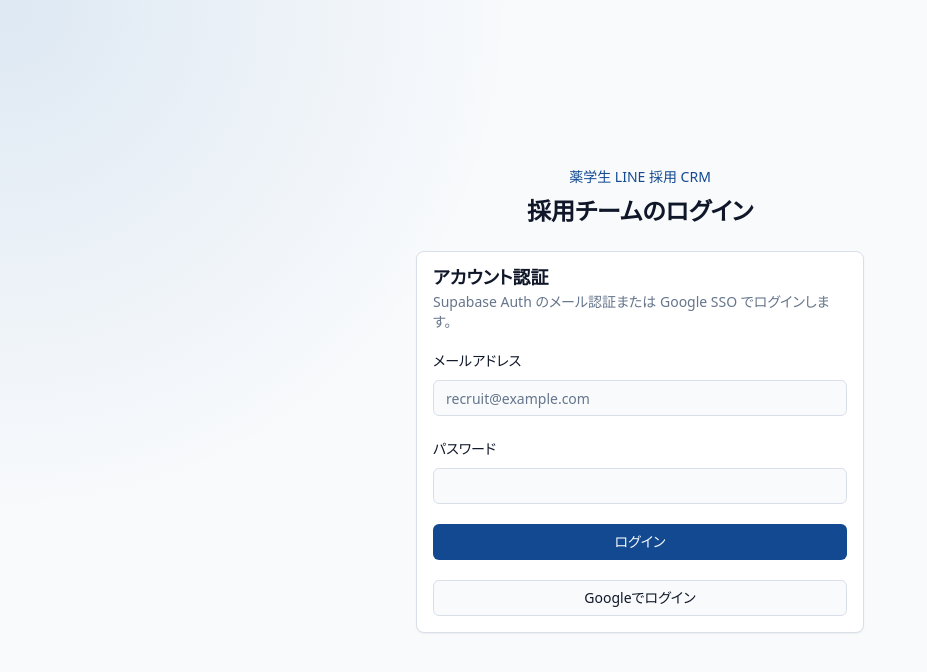
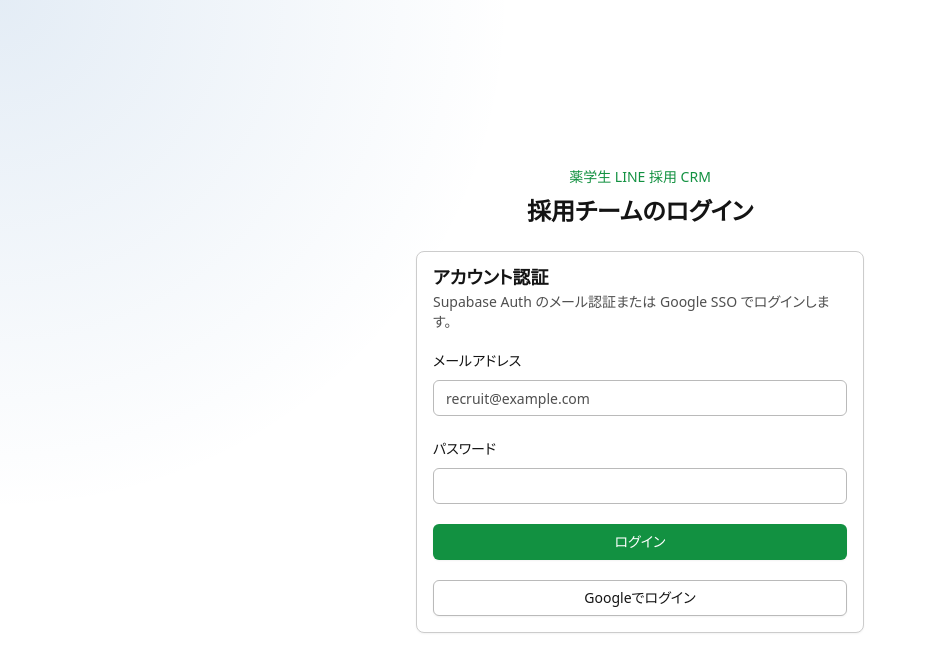
Before and after one commit to ootsuka-ryu/career-sugoroku, a Next.js app: page /login in a window 1280 px wide. Shown: the top 672 px of the page, without its empty margins (0-927 px from the left). Built offline with nearby package versions, Linux system fonts and the light colour scheme; no server answers.

Commit message:
Increase app color contrast

```diff
--- a/app/globals.css
+++ b/app/globals.css
@@ -4,25 +4,25 @@
 
 @layer base {
   :root {
-    --background: 210 40% 98%;
-    --foreground: 222 47% 11%;
+    --background: 0 0% 100%;
+    --foreground: 0 0% 8%;
     --card: 0 0% 100%;
-    --card-foreground: 222 47% 11%;
+    --card-foreground: 0 0% 8%;
     --popover: 0 0% 100%;
-    --popover-foreground: 222 47% 11%;
-    --primary: 214 78% 32%;
-    --primary-foreground: 210 40% 98%;
-    --secondary: 198 38% 94%;
-    --secondary-foreground: 222 47% 11%;
-    --muted: 210 28% 92%;
-    --muted-foreground: 215 16% 47%;
-    --accent: 172 66% 38%;
-    --accent-foreground: 210 40% 98%;
+    --popover-foreground: 0 0% 8%;
+    --primary: 142 78% 32%;
+    --primary-foreground: 0 0% 100%;
+    --secondary: 0 0% 94%;
+    --secondary-foreground: 0 0% 8%;
+    --muted: 0 0% 91%;
+    --muted-foreground: 0 0% 31%;
+    --accent: 166 88% 27%;
+    --accent-foreground: 0 0% 100%;
     --destructive: 0 72% 51%;
-    --destructive-foreground: 210 40% 98%;
-    --border: 214 24% 88%;
-    --input: 214 24% 88%;
-    --ring: 214 78% 32%;
+    --destructive-foreground: 0 0% 100%;
+    --border: 0 0% 80%;
+    --input: 0 0% 73%;
+    --ring: 142 78% 32%;
     --radius: 0.5rem;
   }
 
@@ -33,19 +33,19 @@
     --card-foreground: 210 40% 98%;
     --popover: 222 47% 11%;
     --popover-foreground: 210 40% 98%;
-    --primary: 210 88% 64%;
-    --primary-foreground: 222 47% 11%;
+    --primary: 142 70% 45%;
+    --primary-foreground: 0 0% 100%;
     --secondary: 217 33% 18%;
     --secondary-foreground: 210 40% 98%;
     --muted: 217 33% 18%;
     --muted-foreground: 215 20% 65%;
-    --accent: 172 58% 46%;
-    --accent-foreground: 222 47% 8%;
+    --accent: 166 78% 38%;
+    --accent-foreground: 0 0% 100%;
     --destructive: 0 72% 51%;
     --destructive-foreground: 210 40% 98%;
     --border: 217 33% 18%;
     --input: 217 33% 18%;
-    --ring: 210 88% 64%;
+    --ring: 142 70% 45%;
   }
 
   * {
@@ -56,4 +56,8 @@
     @apply bg-background text-foreground antialiased;
     font-feature-settings: "palt";
   }
+
+  ::selection {
+    @apply bg-primary text-primary-foreground;
+  }
 }
--- a/components/layout/app-sidebar.tsx
+++ b/components/layout/app-sidebar.tsx
@@ -8,11 +8,11 @@ export function AppSidebar({ lineUsageCount }: { lineUsageCount: number }) {
   const lineUsageRate = Math.min(100, Math.round((lineUsageCount / lineMonthlyLimit) * 100));
 
   return (
-    <aside className="hidden w-64 shrink-0 border-r bg-card lg:block">
-      <div className="flex h-16 items-center border-b px-5">
+    <aside className="hidden w-64 shrink-0 border-r border-neutral-900 bg-neutral-900 text-white lg:block">
+      <div className="flex h-14 items-center border-b border-neutral-700 px-5">
         <div>
-          <p className="text-sm font-medium text-primary">LINE 採用 CRM</p>
-          <p className="text-xs text-muted-foreground">薬学生 800 名採用</p>
+          <p className="text-sm font-semibold text-emerald-300">薬学生 LINE 採用 CRM</p>
+          <p className="text-xs text-neutral-300">採用チーム管理</p>
         </div>
       </div>
       <nav className="space-y-1 p-3">
@@ -20,7 +20,7 @@ export function AppSidebar({ lineUsageCount }: { lineUsageCount: number }) {
           const Icon = item.icon;
           return (
             <Link
-              className="flex h-10 items-center gap-3 rounded-md px-3 text-sm font-medium text-muted-foreground transition-colors hover:bg-secondary hover:text-foreground"
+              className="flex h-10 items-center gap-3 rounded-md px-3 text-sm font-medium text-neutral-200 transition-colors hover:bg-emerald-600 hover:text-white"
               href={item.href}
               key={item.href}
             >
@@ -30,17 +30,24 @@ export function AppSidebar({ lineUsageCount }: { lineUsageCount: number }) {
           );
         })}
       </nav>
-      <div className="m-4 rounded-lg border bg-secondary/40 p-4">
+      <div className="m-4 rounded-lg border border-neutral-700 bg-neutral-800 p-4">
         <div className="mb-2 flex items-center justify-between">
-          <p className="text-sm font-medium">LINE 通数</p>
-          <Badge variant={lineUsageRate >= 80 ? "outline" : "accent"}>
+          <p className="text-sm font-medium text-white">LINE通数</p>
+          <Badge
+            className={
+              lineUsageRate >= 80
+                ? "border-amber-300 bg-amber-300 text-neutral-950"
+                : "bg-emerald-500 text-white"
+            }
+            variant={lineUsageRate >= 80 ? "outline" : "accent"}
+          >
             {lineUsageRate}%
           </Badge>
         </div>
-        <p className="text-2xl font-semibold">
+        <p className="text-2xl font-semibold text-white">
           {lineUsageCount.toLocaleString()} / {lineMonthlyLimit.toLocaleString()}
         </p>
-        <p className="mt-1 text-xs text-muted-foreground">
+        <p className="mt-1 text-xs text-neutral-300">
           今月の配信と個別チャット送信を集計しています。
         </p>
       </div>
--- a/components/layout/topbar.tsx
+++ b/components/layout/topbar.tsx
@@ -10,16 +10,28 @@ type TopbarProps = {
 
 export function Topbar({ email, unreadNotifications = 0 }: TopbarProps) {
   return (
-    <header className="flex h-16 items-center gap-3 border-b bg-background/95 px-4 backdrop-blur md:px-6">
-      <Button className="lg:hidden" size="icon" variant="ghost">
+    <header className="flex h-14 items-center gap-3 border-b border-emerald-800 bg-emerald-600 px-4 text-white md:px-6">
+      <Button
+        className="text-white hover:bg-emerald-700 hover:text-white lg:hidden"
+        size="icon"
+        variant="ghost"
+      >
         <Menu className="h-5 w-5" />
         <span className="sr-only">メニュー</span>
       </Button>
       <div className="relative max-w-xl flex-1">
-        <Search className="pointer-events-none absolute left-3 top-1/2 h-4 w-4 -translate-y-1/2 text-muted-foreground" />
-        <Input className="pl-9" placeholder="学生名・大学・タグで検索" />
+        <Search className="pointer-events-none absolute left-3 top-1/2 h-4 w-4 -translate-y-1/2 text-neutral-500" />
+        <Input
+          className="border-white/30 bg-white pl-9 text-neutral-950 placeholder:text-neutral-500 focus-visible:ring-white"
+          placeholder="学生名・大学・タグで検索"
+        />
       </div>
-      <Button asChild className="relative" size="icon" variant="outline">
+      <Button
+        asChild
+        className="relative border-white/40 bg-white text-emerald-800 hover:bg-neutral-100"
+        size="icon"
+        variant="outline"
+      >
         <Link href="/notifications">
           <Bell className="h-4 w-4" />
           <span className="sr-only">通知</span>
@@ -31,8 +43,8 @@ export function Topbar({ email, unreadNotifications = 0 }: TopbarProps) {
         </Link>
       </Button>
       <div className="hidden min-w-0 text-right text-sm md:block">
-        <p className="truncate font-medium">{email ?? "未ログイン"}</p>
-        <p className="text-xs text-muted-foreground">staff</p>
+        <p className="truncate font-semibold text-white">{email ?? "未ログイン"}</p>
+        <p className="text-xs text-emerald-50">staff</p>
       </div>
     </header>
   );
--- a/components/ui/button.tsx
+++ b/components/ui/button.tsx
@@ -8,12 +8,12 @@ const buttonVariants = cva(
   {
     variants: {
       variant: {
-        default: "bg-primary text-primary-foreground hover:bg-primary/90",
+        default: "bg-primary text-primary-foreground shadow-sm hover:bg-primary/90",
         destructive:
           "bg-destructive text-destructive-foreground hover:bg-destructive/90",
         outline:
-          "border border-input bg-background hover:bg-secondary hover:text-secondary-foreground",
-        secondary: "bg-secondary text-secondary-foreground hover:bg-secondary/80",
+          "border border-input bg-background shadow-sm hover:bg-secondary hover:text-secondary-foreground",
+        secondary: "bg-secondary text-secondary-foreground shadow-sm hover:bg-secondary/80",
         ghost: "hover:bg-secondary hover:text-secondary-foreground",
         link: "text-primary underline-offset-4 hover:underline"
       },
```
